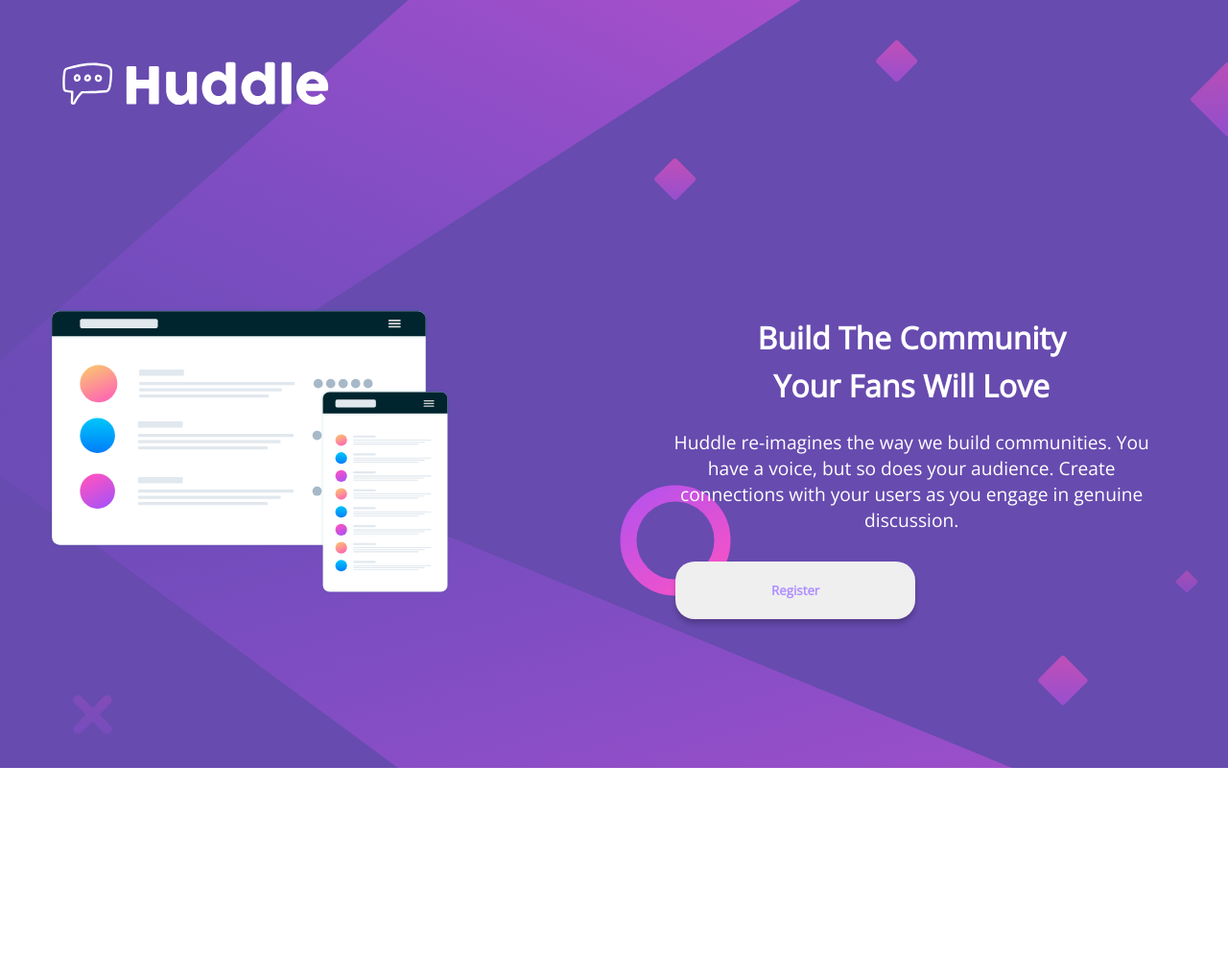
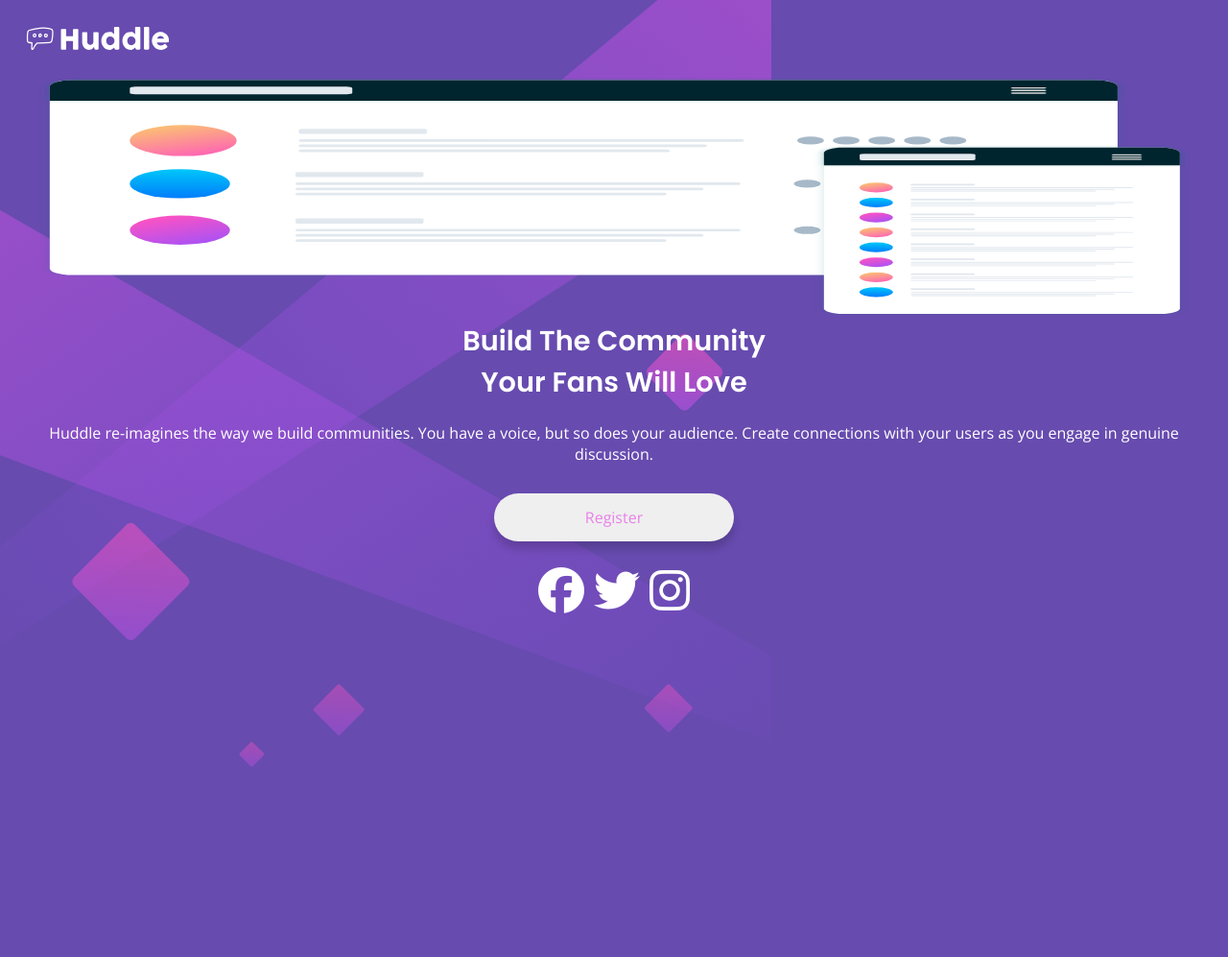
Before and after one commit to joseildoandrade12/projeto-secao-introdutoria, a plain HTML site: page index.html in a window 1280 px wide. Shown: the whole page at 96% size. After the commit the page ends 800 px from the top, so only its background shows below. Drawn offline with nearby package versions, Linux system fonts and the light colour scheme.

Commit message:
correção de rolamento de tela e quebra de itens

```diff
--- a/estilos/media-query.css
+++ b/estilos/media-query.css
@@ -3,39 +3,5 @@
 
 
 @media screen and (min-width: 992px) {
-    main{
-        width: 100%;
-        background-image: url(../images/bg-desktop.svg);
-        background-size: cover;
-    }
 
-    #imagem-1{
-        width: 300px;
-        margin-bottom: 150px;
-    }
-
-    #imagem-2{
-        display: inline-block;
-        background-size: contain;
-        margin-left: 50px;
-        width: 50%;
-        height: 300px;
-    }
-
-    section{
-        display: inline-block;
-        width: 40%;
-        height: 400px;
-    }
-
-    section > #botao{
-        margin-left: 10px;
-        height: 60px;
-    }
-
-    #social{
-        justify-content: end;
-        align-items: end;
-        height: 270px;
-    }
 }
--- a/estilos/style.css
+++ b/estilos/style.css
@@ -1,6 +1,9 @@
 @charset "UTF-8";
 
+
 @import url('https://fonts.googleapis.com/css2?family=Open+Sans&display=swap');
+
+@import url('https://fonts.googleapis.com/css2?family=Poppins:wght@400;600&display=swap') ;
 
 *{
     padding: 0;
@@ -8,92 +11,89 @@
     box-sizing: border-box;
 }
 
-body, html{
-    width: 100vw;
+body{
     height: 100vh;
-    font-family: 'Open Sans', sans-serif;
-}
-
-main{
-    width: 100vw;
-    height: 100vh;
-    background:hsl(257, 40%, 49%) url(../images/bg-mobile.svg) no-repeat;
-    background-size: contain;
-    font-family: 'Open Sans', sans-serif;
-}
-
-#imagem-1{
-    width: 150px;
-    height: 170px;
-    background: url(../images/logo.svg) no-repeat;
-    background-size: contain;
-
-    position: relative;
-    top: 50px;
-    left: 50px;
-}
-
-#imagem-2{
-    width: 80%;
-    height: 400px;
-    margin: auto;
-    background: url(../images/illustration-mockups.svg) no-repeat;
+    text-align: center;
+    background: hsl(257, 40%, 49%) url(../images/bg-mobile.svg) no-repeat ;
     background-size: contain;
 }
 
+#imagem-1 > img{
+    display: block;
+    width: 200px;
+    padding: 20px;
+}
+
 section{
-    width: 80vw;
+    display: block;
+    height: 400px;
+}
+
+section > #imagem-2{
+    display: block;
+    width: 100%;
+}
+
+section > #imagem-2 > img{
+    width: 100%;
+    height: 250px;
+    height: 250px;
     margin: auto;
+    padding: 0 40px;
 }
 
 section > h1{
     color: white;
-    font-weight: bold;
-    display: block;
+    font-family: 'Poppins', sans-serif;
+    font-weight: 600;
+    font-size: 1.8em;
+    margin-bottom: 20px;
     text-align: center;
-    line-height: 50px;
-    font-size: 2em;
+}
+
+section > p{
+    width: 100%;
+    padding: 0 40px;
+    font-family: 'Open Sans', sans-serif;
+    font-weight: 400;
+    font-size: 1em;
+    color: white;
+    margin-bottom: 30px;
+    text-align: center;
+}
+
+section > button{
+    width: 250px;
+    height: 50px;
+    border: none;
+    box-shadow: 0px 8px 8px rgba(0, 0, 0, 0.164);
+    border-radius: 30px;
+    font-family: 'Open Sans', sans-serif;
+    font-size: 1em;
+    color: hsl(300, 69%, 71%);
     margin-bottom: 20px;
 }
 
-section > p{
+section > button:hover{
+    background-color: hsl(300, 69%, 71%);
     color: white;
-    font-size: 1.2em;
-    text-align: center;
-    font-weight: 400;
-    margin-bottom: 30px;
 }
 
-section > #botao{
-    font-family: 'Open Sans', sans-serif;
-    font-weight: bold;
-    color: hsl(257, 100%, 78%);
+div#social{
     display: block;
-    margin: auto;
-    margin-bottom: 30px;
-    width: 250px;
-    height: 40px;
-    border: none;
-    border-radius: 20px;
-    box-shadow: 0 5px 5px rgba(0, 0, 0, 0.199);
+    width: 100%;
+    display: flex;
+    align-items: center;
+    justify-content: center;
 }
 
-#botao:hover{
-    background-color: hsl(300, 69%, 71%);
+div#social > a{
+    font-size: 3em;
+    padding: 5px;
     color: white;
     cursor: pointer;
 }
 
-#social{
-    display: flex;
-    align-items: center;
-    justify-content: center;
-    width: 100%;
-    height: 100px;
+div#social > a:hover{
+    color: hsl(300, 69%, 71%);
 }
-
-#social > a{
-    font-size: 40px;
-    color: white;
-    padding: 10px;
-}
--- a/index.html
+++ b/index.html
@@ -11,12 +11,13 @@
 </head>
 <body>
 
-  <main>
     <div id="imagem-1">
-    </div>
-    <div id="imagem-2">
+      <img src="images/logo.svg" alt="">
     </div>
     <section>
+      <div id="imagem-2">
+        <img src="images/illustration-mockups.svg" alt="">
+      </div>
       <h1>Build The Community <br>
           Your Fans Will Love</h1>
       <p>
@@ -24,12 +25,12 @@
         Create connections with your users as you engage in genuine discussion.
       </p>
       <button id="botao">Register</button>
+      <div id="social">
+        <a href="#"><i class="fa-brands fa-facebook"></i></a>
+        <a href="#"><i class="fa-brands fa-twitter"></i></a>
+        <a href="https://www.instagram.com/juniorandrade12_/" target="_blank"><i class="fa-brands fa-instagram"></i></a>
+      </div>
     </section>
-    <div id="social">
-      <a href="#"><i class="fa-brands fa-facebook"></i></a>
-      <a href="#"><i class="fa-brands fa-twitter"></i></a>
-      <a href="https://www.instagram.com/juniorandrade12_/" target="_blank"><i class="fa-brands fa-instagram"></i><a>
-    </div>
-  </main>
+
 </body>
 </html>
```
